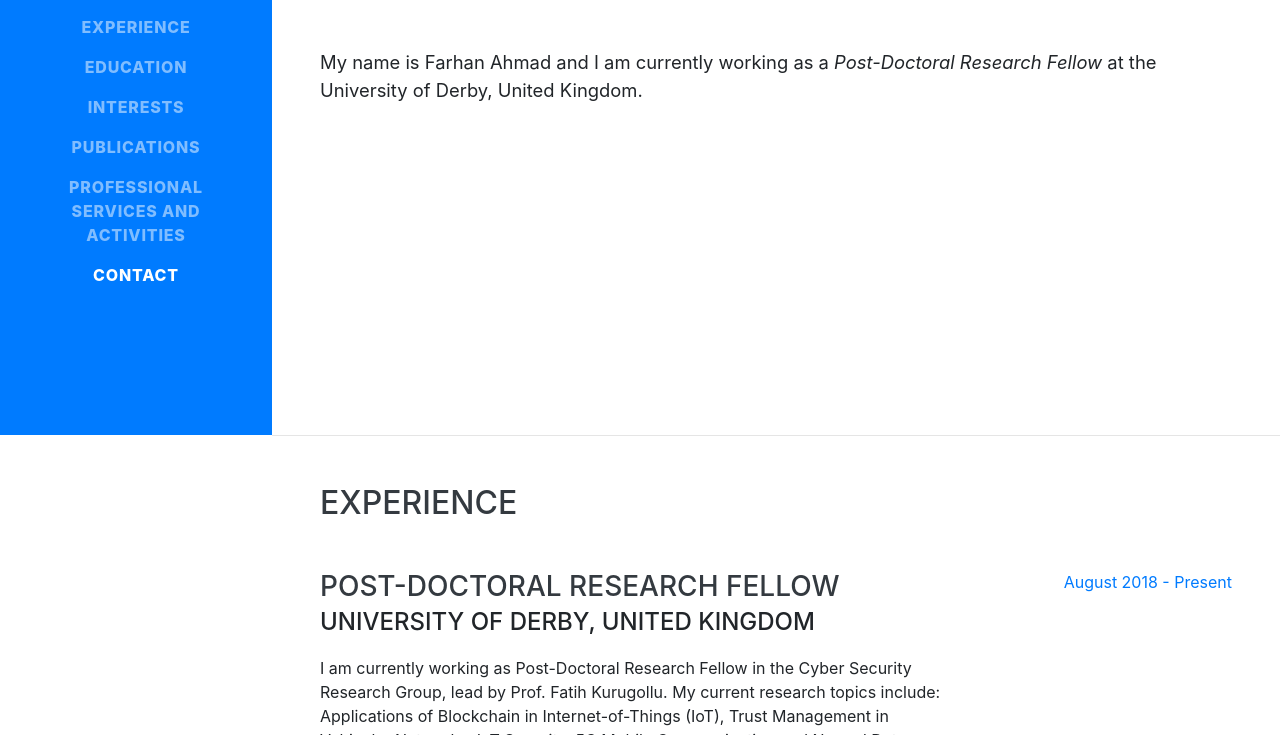
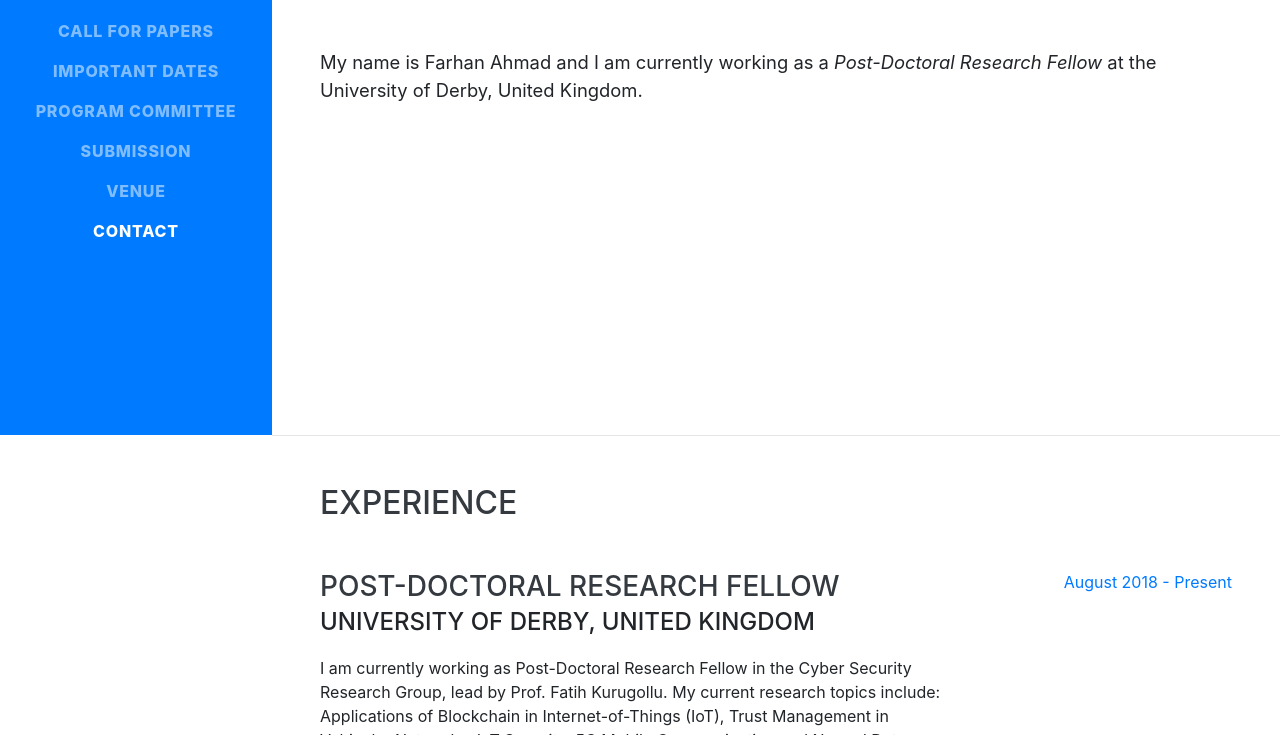
Before and after one commit to farhanyousafzai/vehcomnet2020, a website with bundled scripts: page index.html in a window 1280 px wide. Shown: the part 365-1100 px from the top of the page. Built offline with nearby package versions, Linux system fonts and the light colour scheme; a web font is replaced by a local one.

Commit message:
Update index.html

```diff
--- a/index.html
+++ b/index.html
@@ -38,22 +38,19 @@
     <div class="collapse navbar-collapse" id="navbarSupportedContent">
       <ul class="navbar-nav">
         <li class="nav-item">
-          <a class="nav-link js-scroll-trigger" href="#about">About</a>
+          <a class="nav-link js-scroll-trigger" href="#Call for Papers">Call for Papers</a>
         </li>
         <li class="nav-item">
-          <a class="nav-link js-scroll-trigger" href="#experience">Experience</a>
+          <a class="nav-link js-scroll-trigger" href="#Important Dates">Important Dates</a>
         </li>
         <li class="nav-item">
-          <a class="nav-link js-scroll-trigger" href="#education">Education</a>
+          <a class="nav-link js-scroll-trigger" href="#Program Committee">Program Committee</a>
         </li>
         <li class="nav-item">
-          <a class="nav-link js-scroll-trigger" href="#skills">Interests</a>
+          <a class="nav-link js-scroll-trigger" href="#Submission">Submission</a>
         </li>
         <li class="nav-item">
-          <a class="nav-link js-scroll-trigger" href="#interests">Publications</a>
-        </li>
-        <li class="nav-item">
-          <a class="nav-link js-scroll-trigger" href="#services">Professional Services and Activities</a>
+          <a class="nav-link js-scroll-trigger" href="#Venue">Venue</a>
         </li>
         <li class="nav-item">
           <a class="nav-link js-scroll-trigger" href="#Contact">Contact</a>
@@ -64,7 +61,7 @@
 
   <div class="container-fluid p-0">
 
-    <section class="resume-section p-3 p-lg-5 d-flex align-items-center" id="about">
+    <section class="resume-section p-3 p-lg-5 d-flex align-items-center" id="Call for Papers">
       <div class="w-100">
         <h1 class="mb-0">Farhan
           <span class="text-primary">Ahmad</span>
```
